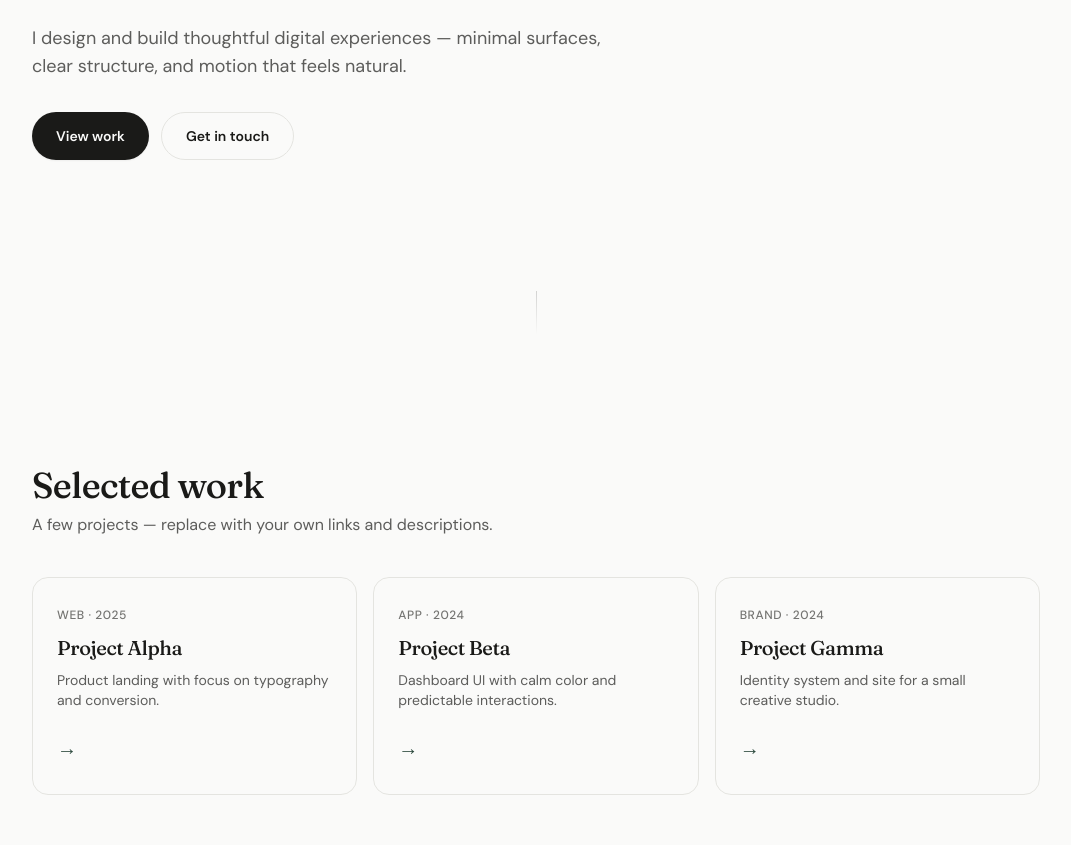
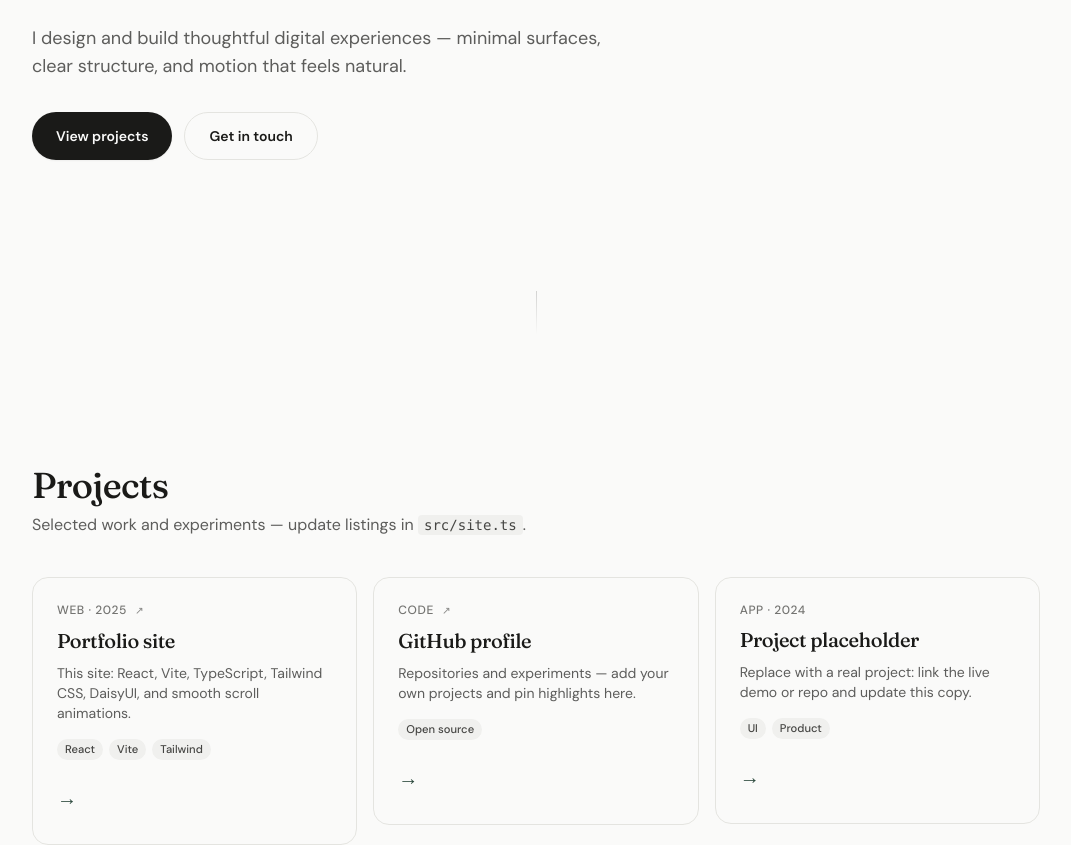
Before and after one commit to Nyakorare/nyakorare.github.io, a React (Vite) app: page / in a window 1280 px wide. Shown: the part 435-1280 px from the top of the page, without its empty margins (104-1175 px from the left). Built offline with nearby package versions, Linux system fonts and the light colour scheme.

Commit message:
README upd

```diff
--- a/src/App.tsx
+++ b/src/App.tsx
@@ -3,7 +3,7 @@ import { Contact } from "./components/Contact";
 import { Footer } from "./components/Footer";
 import { Header } from "./components/Header";
 import { Hero } from "./components/Hero";
-import { ProjectGrid } from "./components/ProjectGrid";
+import { Projects } from "./components/Projects";
 import { useThemeFromOs } from "./hooks/useThemeFromOs";
 
 export default function App() {
@@ -21,7 +21,7 @@ export default function App() {
       <main id="main" className="pt-[4.25rem]">
         <div className="mx-auto max-w-content px-6 lg:px-10">
           <Hero />
-          <ProjectGrid />
+          <Projects />
           <About />
           <Contact />
           <Footer />
--- a/src/components/Header.tsx
+++ b/src/components/Header.tsx
@@ -3,7 +3,7 @@ import { useScrollHeader } from "../hooks/useScrollHeader";
 import { site } from "../site";
 
 const links = [
-  { href: "#work", label: "Work" },
+  { href: "#projects", label: "Projects" },
   { href: "#about", label: "About" },
   { href: "#contact", label: "Contact" },
 ] as const;
--- a/src/components/Hero.tsx
+++ b/src/components/Hero.tsx
@@ -32,8 +32,8 @@ export function Hero() {
         </Reveal>
         <Reveal delayMs={280}>
           <div className="mt-8 flex flex-wrap gap-3">
-            <a href="#work" className="btn rounded-full border-0 bg-base-content px-6 text-base-100 hover:bg-base-content/90">
-              View work
+            <a href="#projects" className="btn rounded-full border-0 bg-base-content px-6 text-base-100 hover:bg-base-content/90">
+              View projects
             </a>
             <a
               href="#contact"
--- a/src/components/ProjectGrid.tsx
+++ /dev/null
@@ -1,75 +0,0 @@
-import { Reveal } from "./Reveal";
-
-const projects = [
-  {
-    href: "#",
-    meta: "Web · 2025",
-    title: "Project Alpha",
-    desc: "Product landing with focus on typography and conversion.",
-    label: "Project Alpha (placeholder)",
-  },
-  {
-    href: "#",
-    meta: "App · 2024",
-    title: "Project Beta",
-    desc: "Dashboard UI with calm color and predictable interactions.",
-    label: "Project Beta (placeholder)",
-  },
-  {
-    href: "#",
-    meta: "Brand · 2024",
-    title: "Project Gamma",
-    desc: "Identity system and site for a small creative studio.",
-    label: "Project Gamma (placeholder)",
-  },
-] as const;
-
-export function ProjectGrid() {
-  return (
-    <section id="work" className="py-16 lg:py-24">
-      <Reveal>
-        <div className="mb-10 max-w-lg">
-          <h2 className="font-display text-3xl font-medium tracking-[-0.02em] sm:text-4xl">
-            Selected work
-          </h2>
-          <p className="mt-2 text-base text-base-content/70">
-            A few projects — replace with your own links and descriptions.
-          </p>
-        </div>
-      </Reveal>
-      <ul className="grid list-none gap-4 p-0 sm:grid-cols-2 lg:grid-cols-3">
-        {projects.map((p, i) => (
-          <li key={p.title}>
-            <Reveal delayMs={i * 60}>
-              <a
-                href={p.href}
-                aria-label={p.label}
-                className="card group relative block h-full overflow-hidden border border-base-300 bg-base-100 p-6 pb-8 shadow-none transition-[transform,box-shadow,border-color] duration-300 ease-out hover:-translate-y-1 hover:border-primary/30 hover:shadow-xl"
-              >
-                <span
-                  className="pointer-events-none absolute inset-0 bg-gradient-to-br from-primary/20 via-transparent to-transparent opacity-0 transition-opacity duration-300 group-hover:opacity-100"
-                  aria-hidden
-                />
-                <span className="relative z-[1] text-xs font-medium uppercase tracking-wider text-base-content/60">
-                  {p.meta}
-                </span>
-                <h3 className="relative z-[1] mt-2 font-display text-xl font-medium tracking-[-0.02em] transition-colors group-hover:text-primary">
-                  {p.title}
-                </h3>
-                <p className="relative z-[1] mt-2 flex-1 text-sm text-base-content/70">
-                  {p.desc}
-                </p>
-                <span
-                  className="relative z-[1] mt-6 inline-block text-xl text-primary transition-transform duration-300 group-hover:translate-x-1.5"
-                  aria-hidden
-                >
-                  →
-                </span>
-              </a>
-            </Reveal>
-          </li>
-        ))}
-      </ul>
-    </section>
-  );
-}
--- /dev/null
+++ b/src/components/Projects.tsx
@@ -0,0 +1,93 @@
+import { Reveal } from "./Reveal";
+import { site } from "../site";
+
+function isExternalHref(href: string): boolean {
+  return href.startsWith("http://") || href.startsWith("https://");
+}
+
+export function Projects() {
+  return (
+    <section
+      id="projects"
+      className="py-16 lg:py-24"
+      aria-labelledby="projects-heading"
+    >
+      <Reveal>
+        <div className="mb-10 max-w-lg">
+          <h2
+            id="projects-heading"
+            className="font-display text-3xl font-medium tracking-[-0.02em] sm:text-4xl"
+          >
+            Projects
+          </h2>
+          <p className="mt-2 text-base text-base-content/70">
+            Selected work and experiments — update listings in{" "}
+            <code className="rounded bg-base-200 px-1.5 py-0.5 text-sm text-base-content/80">
+              src/site.ts
+            </code>
+            .
+          </p>
+        </div>
+      </Reveal>
+      <ul className="grid list-none gap-4 p-0 sm:grid-cols-2 lg:grid-cols-3">
+        {site.projects.map((p, i) => {
+          const external = isExternalHref(p.href);
+          return (
+            <li key={p.title}>
+              <Reveal delayMs={i * 60}>
+                <a
+                  href={p.href}
+                  aria-label={p.label}
+                  {...(external
+                    ? { target: "_blank", rel: "noopener noreferrer" }
+                    : {})}
+                  className="card group relative flex h-full min-h-[14rem] flex-col overflow-hidden border border-base-300 bg-base-100 p-6 pb-8 shadow-none transition-[transform,box-shadow,border-color] duration-300 ease-out hover:-translate-y-1 hover:border-primary/30 hover:shadow-xl"
+                >
+                  <span
+                    className="pointer-events-none absolute inset-0 bg-gradient-to-br from-primary/20 via-transparent to-transparent opacity-0 transition-opacity duration-300 group-hover:opacity-100"
+                    aria-hidden
+                  />
+                  <span className="relative z-[1] text-xs font-medium uppercase tracking-wider text-base-content/60">
+                    {p.meta}
+                    {external ? (
+                      <span className="ml-2 text-[0.65rem] font-normal normal-case text-base-content/50">
+                        ↗
+                      </span>
+                    ) : null}
+                  </span>
+                  <h3 className="relative z-[1] mt-2 font-display text-xl font-medium tracking-[-0.02em] transition-colors group-hover:text-primary">
+                    {p.title}
+                  </h3>
+                  <p className="relative z-[1] mt-2 flex-1 text-sm text-base-content/70">
+                    {p.description}
+                  </p>
+                  {"tags" in p && p.tags && p.tags.length > 0 ? (
+                    <ul
+                      className="relative z-[1] mt-4 flex flex-wrap gap-1.5"
+                      aria-label="Technologies"
+                    >
+                      {p.tags.map((t) => (
+                        <li
+                          key={t}
+                          className="rounded-full bg-base-200 px-2 py-0.5 text-[0.7rem] font-medium text-base-content/80"
+                        >
+                          {t}
+                        </li>
+                      ))}
+                    </ul>
+                  ) : null}
+                  <span
+                    className="relative z-[1] mt-6 inline-block text-xl text-primary transition-transform duration-300 group-hover:translate-x-1.5"
+                    aria-hidden
+                  >
+                    →
+                  </span>
+                </a>
+              </Reveal>
+            </li>
+          );
+        })}
+      </ul>
+    </section>
+  );
+}
--- a/src/site.ts
+++ b/src/site.ts
@@ -10,4 +10,34 @@ export const site = {
     "galbag12004@gmail.com",
   ] as const,
   githubUrl: "https://github.com/nyakorare",
+  /** Featured work — edit titles, links, and tags anytime */
+  projects: [
+    {
+      title: "Portfolio site",
+      description:
+        "This site: React, Vite, TypeScript, Tailwind CSS, DaisyUI, and smooth scroll animations.",
+      meta: "Web · 2025",
+      href: "https://nyakorare.github.io/",
+      label: "Portfolio site (opens in new tab)",
+      tags: ["React", "Vite", "Tailwind"],
+    },
+    {
+      title: "GitHub profile",
+      description:
+        "Repositories and experiments — add your own projects and pin highlights here.",
+      meta: "Code",
+      href: "https://github.com/nyakorare",
+      label: "GitHub profile (opens in new tab)",
+      tags: ["Open source"],
+    },
+    {
+      title: "Project placeholder",
+      description:
+        "Replace with a real project: link the live demo or repo and update this copy.",
+      meta: "App · 2024",
+      href: "#projects",
+      label: "Placeholder project",
+      tags: ["UI", "Product"],
+    },
+  ],
 } as const;
```
Also changed, not shown: 1 other file (tests, documents, lock files or other folders).
